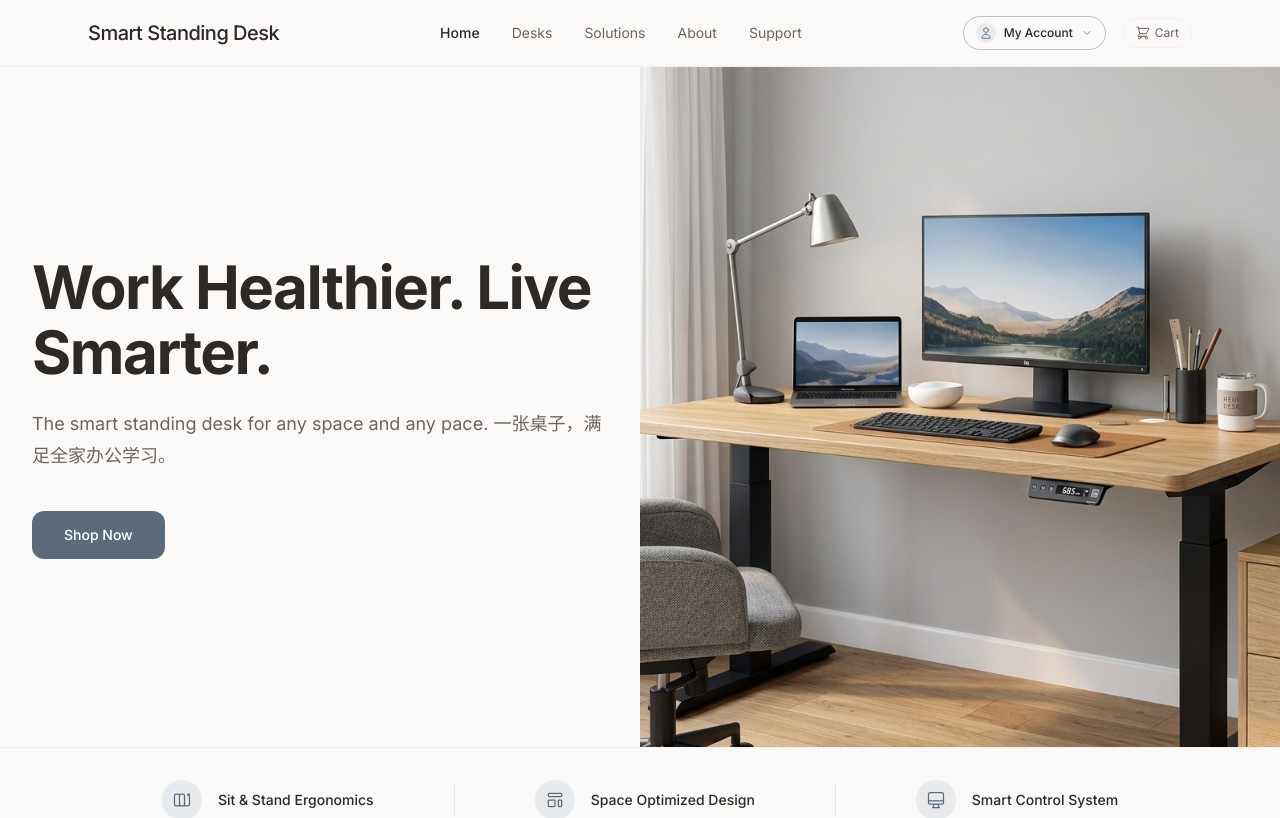
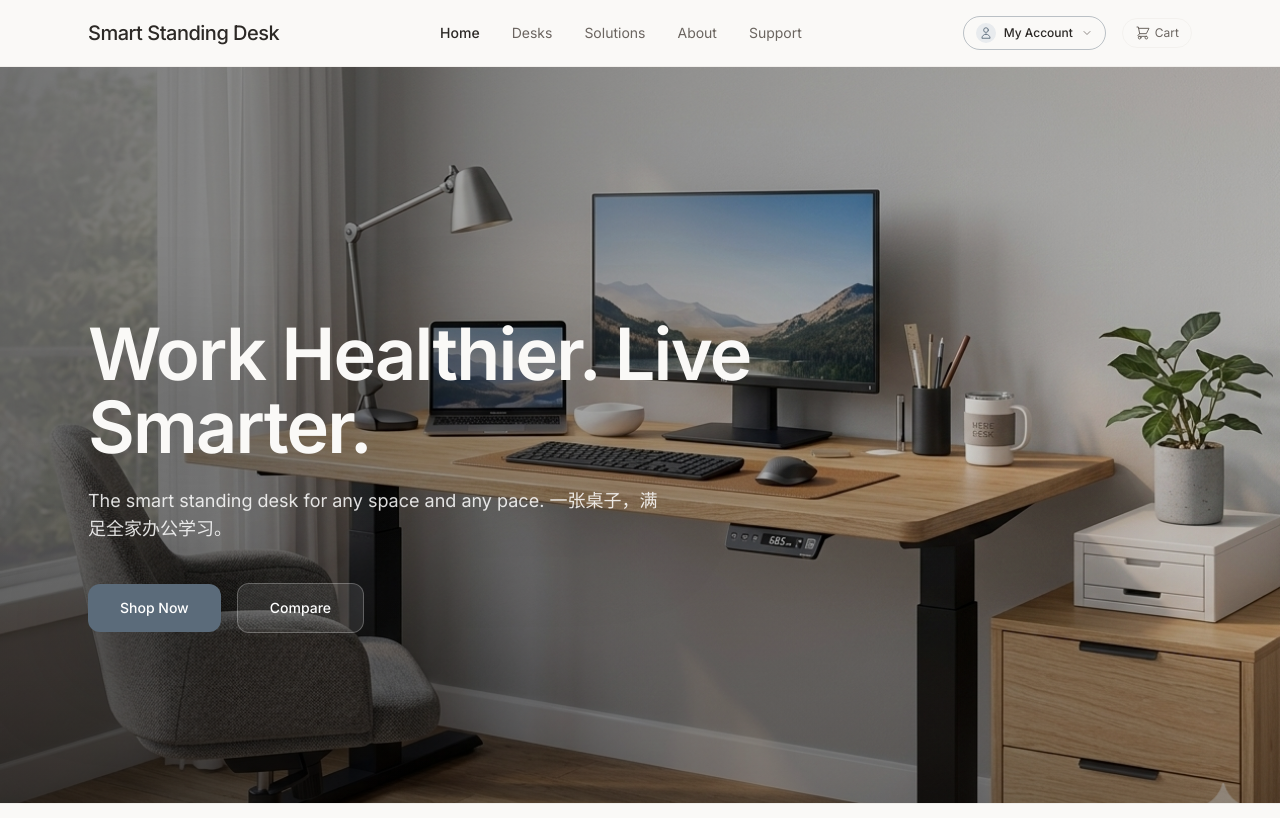
Before and after one commit to 532596/my-dtc-store, a Next.js app: page / in a window 1280 px wide. Shown: the top 818 px of the page. Built offline with nearby package versions, Linux system fonts and the light colour scheme.

Commit message:
updateupdate

```diff
--- a/src/app/page.tsx
+++ b/src/app/page.tsx
@@ -6,25 +6,41 @@ import Reveal, { type RevealProps } from "@/components/Reveal";
 export default function Home() {
   return (
     <main>
-      <section className="grid min-h-[85vh] grid-cols-1 items-center md:grid-cols-2">
-        <div className="mx-auto max-w-content px-6 py-20 md:py-28">
-          <div className="max-w-xl">
-            <h1 className="text-4xl font-bold tracking-tight text-foreground md:text-5xl lg:text-6xl lg:leading-[1.08]">
+      <section className="relative min-h-[85vh] overflow-hidden bg-warm-gray/80 md:min-h-[92vh]">
+        <Image
+          src="/images/hero.jpg"
+          alt="Smart desk at home"
+          fill
+          priority
+          className="object-cover"
+          sizes="100vw"
+        />
+        <div className="absolute inset-0 bg-gradient-to-r from-black/55 via-black/30 to-black/5" />
+        <div className="absolute inset-0 bg-gradient-to-t from-black/30 via-transparent to-transparent" />
+
+        <div className="relative mx-auto flex min-h-[85vh] max-w-content items-end px-6 pb-14 pt-20 md:min-h-[92vh] md:items-center md:pb-0">
+          <div className="max-w-2xl text-warm-white drop-shadow-[0_18px_50px_rgba(0,0,0,0.55)]">
+            <h1 className="text-5xl font-semibold tracking-tight md:text-6xl lg:text-7xl lg:leading-[1.02]">
               Work Healthier. Live Smarter.
             </h1>
-            <p className="mt-6 text-body-lg text-warm-muted">
+            <p className="mt-6 max-w-xl text-base text-white/85 md:text-lg">
               The smart standing desk for any space and any pace. 一张桌子，满足全家办公学习。
             </p>
+            <div className="mt-10 flex flex-wrap items-center gap-4">
               <Link
                 href="/series"
-              className="mt-10 inline-block rounded-xl bg-accent px-8 py-3.5 text-sm font-medium text-white transition-colors hover:bg-accent-hover"
+                className="inline-flex items-center justify-center rounded-xl bg-accent px-8 py-3.5 text-sm font-medium text-white transition-colors hover:bg-accent-hover"
               >
                 Shop Now
               </Link>
+              <Link
+                href="/series#compare"
+                className="inline-flex items-center justify-center rounded-xl border border-white/25 bg-white/10 px-8 py-3.5 text-sm font-medium text-white backdrop-blur transition hover:bg-white/15"
+              >
+                Compare
+              </Link>
             </div>
           </div>
-        <div className="relative min-h-[50vh] bg-warm-gray/80 md:min-h-[85vh]">
-          <Image src="/images/hero.jpg" alt="Smart desk at home" fill className="object-cover" sizes="(max-width: 768px) 100vw, 50vw" />
         </div>
       </section>
 
```
Also changed, not shown: 1 other file (tests, documents, lock files or other folders). Lines whose indentation alone changed are shown as unchanged.
